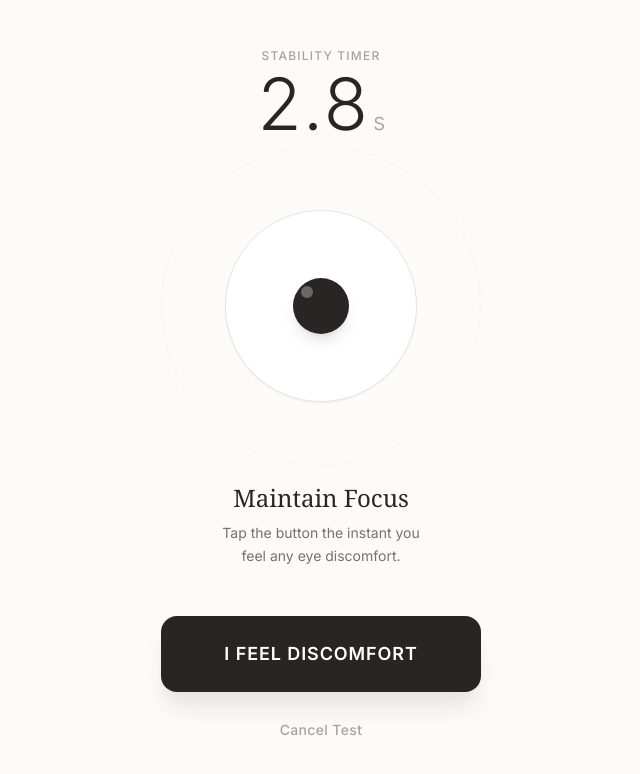
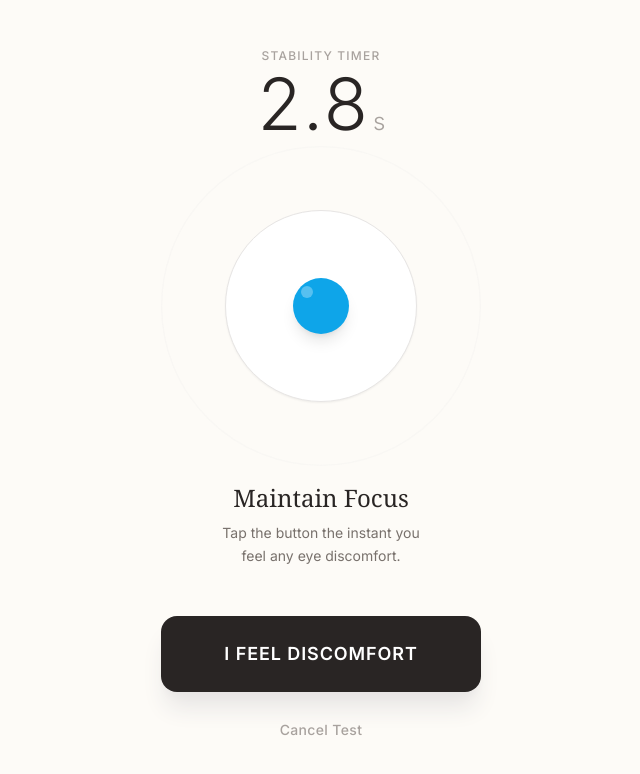
Before and after one commit to anujmagazine/Dry-Eye-Relief-Exercises, a React (Vite) app: page / in a window 1280 px wide. Both pictures are taken after a click on the button 466 px from the left and 500 px from the top of the page. Shown: the top 774 px of the page, without its empty margins (319-959 px from the left). Built offline with nearby package versions, Linux system fonts and the light colour scheme; no server answers; a web font is replaced by a local one.

Commit message:
feat(TestView): Update target circle color
Change the target circle color in TestView from dark gray to sky blue. This update improves visibility and provides a more clinical aesthetic for the blinking exercise.

```diff
--- a/components/TestView.tsx
+++ b/components/TestView.tsx
@@ -80,7 +80,8 @@ const TestView: React.FC<TestViewProps> = ({ onComplete, onCancel }) => {
              </div>
           ) : (
             <div className="w-48 h-48 bg-white rounded-full flex items-center justify-center overflow-hidden border border-stone-200 shadow-sm transition-all duration-500">
-               <div className="w-14 h-14 bg-stone-800 rounded-full shadow-lg relative">
+               {/* Target circle: Changed from bg-stone-800 to bg-sky-500 for better visibility and clinical feel */}
+               <div className="w-14 h-14 bg-sky-500 rounded-full shadow-lg relative transition-colors duration-500">
                   <div className="absolute top-2 left-2 w-3 h-3 bg-white/30 rounded-full"></div>
                </div>
             </div>
```
